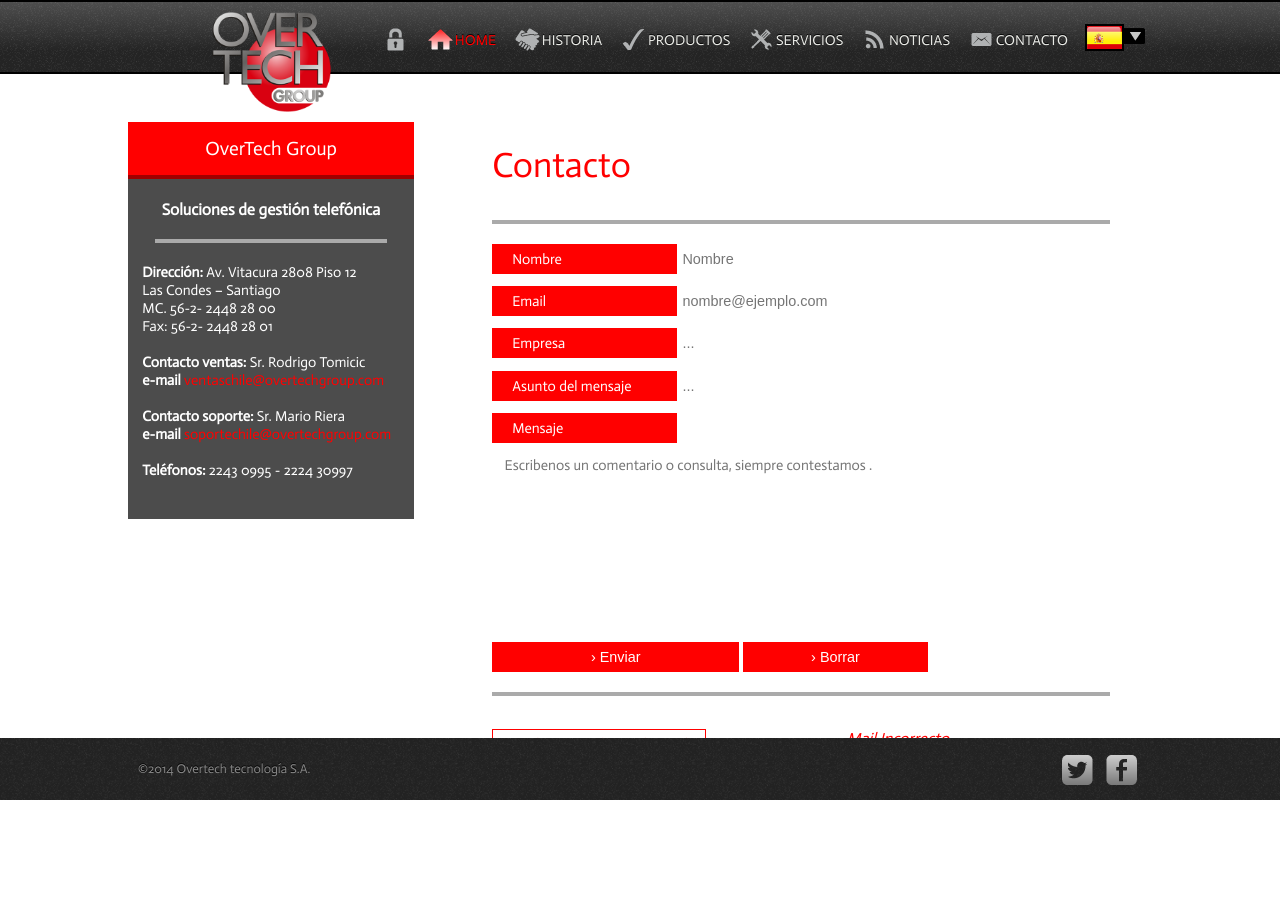
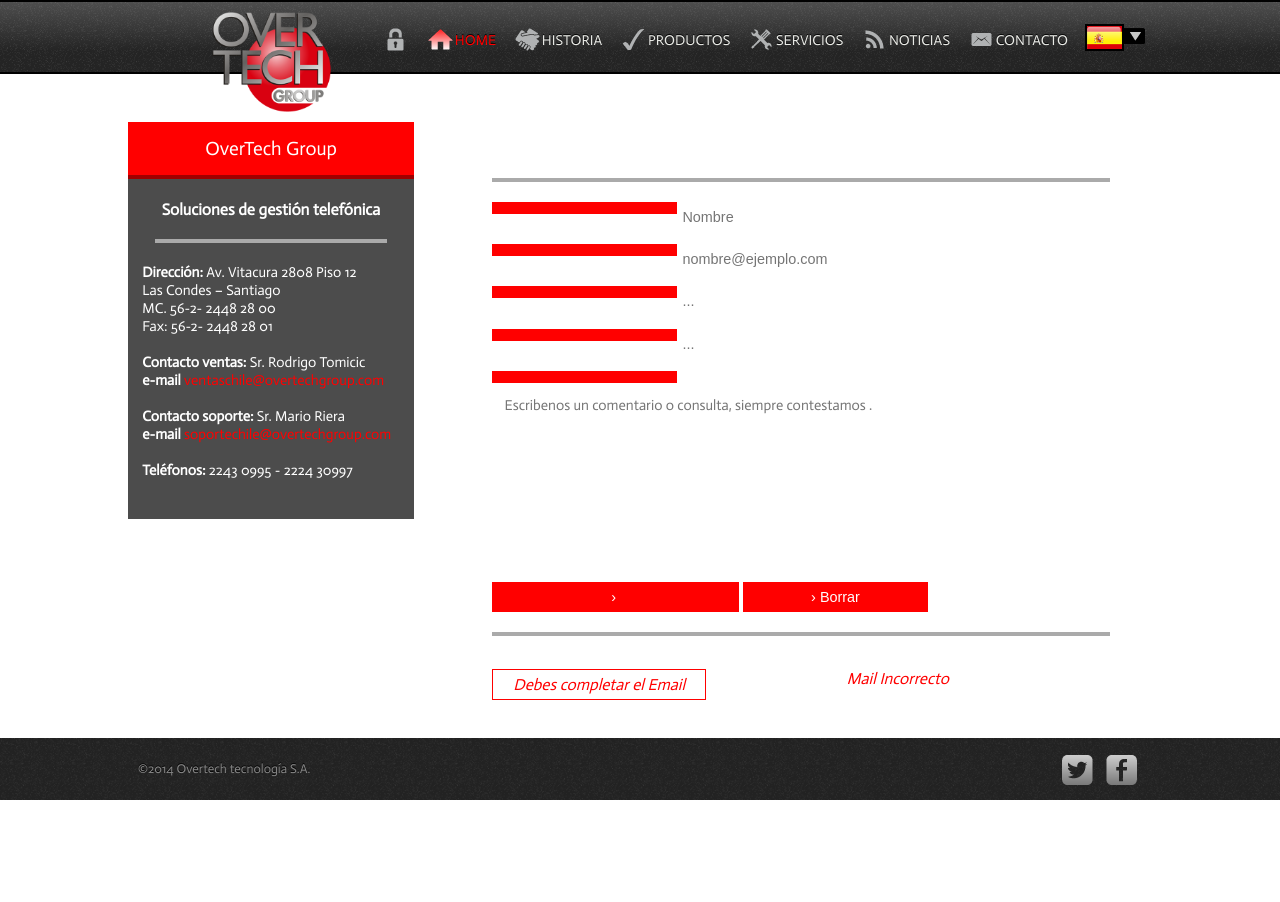
Before and after one commit to giorgosbarkos2/malon, a Symfony app: template src/TheClickCms/paginasBundle/Resources/views/Default/contacto.html.twig in a window 1280 px wide. After the commit the page ends 800 px from the top, so only its background shows below. Run offline with Twig, Linux system fonts and the light colour scheme; the template is opened without the code that fills it, so the values that code supplies are empty; some libraries are stand-ins or nearby versions.

Commit message:
formulario contacto

```diff
--- a/src/TheClickCms/paginasBundle/Resources/views/Default/contacto.html.twig
+++ b/src/TheClickCms/paginasBundle/Resources/views/Default/contacto.html.twig
@@ -41,25 +41,25 @@ Fax: 56-2- 2448 28 01<br><br>
 
       <form  action="{{path('recibeContacto')}}" id="contactForm" method="POST">
 
-     <h2>Contacto</h2>
+     <h2>{{idioma.titulo}}</h2>
      <hr>
   <ul>
-  <li><label class="formtitle" for="firstName">Nombre </label>
+  <li><label class="formtitle" for="firstName">{{idioma.campo1}} </label>
   <input class="formres" name="firstName" id="firstName" placeholder="Nombre"/></li>
 
-  <li><label for="emailaddress">Email </label>
+  <li><label for="emailaddress">{{idioma.campo2}} </label>
     <input type="email" name="emailaddress" id="emailaddress" placeholder="nombre@ejemplo.com" /></li>
 
-  <li><label for="empresa">Empresa</label>
+  <li><label for="empresa">{{idioma.campo3}}</label>
     <input class="formres" name="empresa" id="message" placeholder="..."/></li>
 
-  <li><label for="asunto">Asunto del mensaje</label>
+  <li><label for="asunto">{{idioma.campo4}}</label>
     <input class="formres" name="asunto" id="message" placeholder="..."/></li>
 
-  <li><label class="mensaje" for="">Mensaje</label>
+  <li><label class="mensaje" for="">{{idioma.campo5}}</label>
     <textarea name="mensaje" id="mensaje2"  rows="9" placeholder="Escribenos un comentario o consulta, siempre contestamos ." ></textarea></li>
   <li>
-  <input class="enviar" id="enviar" type="submit" value="&#8250; Enviar" />
+  <input class="enviar" id="enviar" type="submit" value="&#8250; {{idioma.campo6}}" />
   <input class="borrar" id="borrar" type="reset" value="&#8250; Borrar" />
   <hr>
   </li>
```
